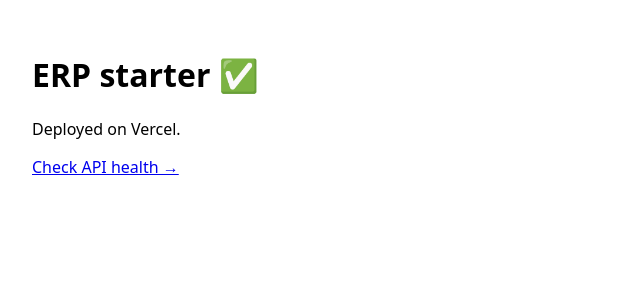
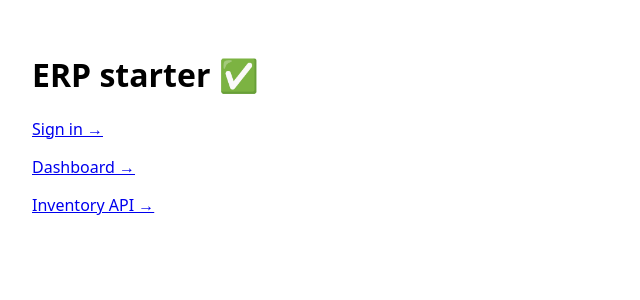
Before and after one commit to Thevasa/erp_v3, a Next.js app: page / in a window 1280 px wide. Shown: the top 300 px of the page, without its empty margins (0-640 px from the left). Built offline with nearby package versions, Linux system fonts and the light colour scheme.

Commit message:
Update index.js

```diff
--- a/pages/index.js
+++ b/pages/index.js
@@ -2,8 +2,9 @@
   return (
     <main style={{ padding: 24, fontFamily: "system-ui, sans-serif" }}>
       <h1>ERP starter ✅</h1>
-      <p>Deployed on Vercel.</p>
-      <p><a href="/api/health">Check API health →</a></p>
+      <p><a href="/login">Sign in →</a></p>
+      <p><a href="/dashboard">Dashboard →</a></p>
+      <p><a href="/api/inventory">Inventory API →</a></p>
     </main>
   );
 }
```
